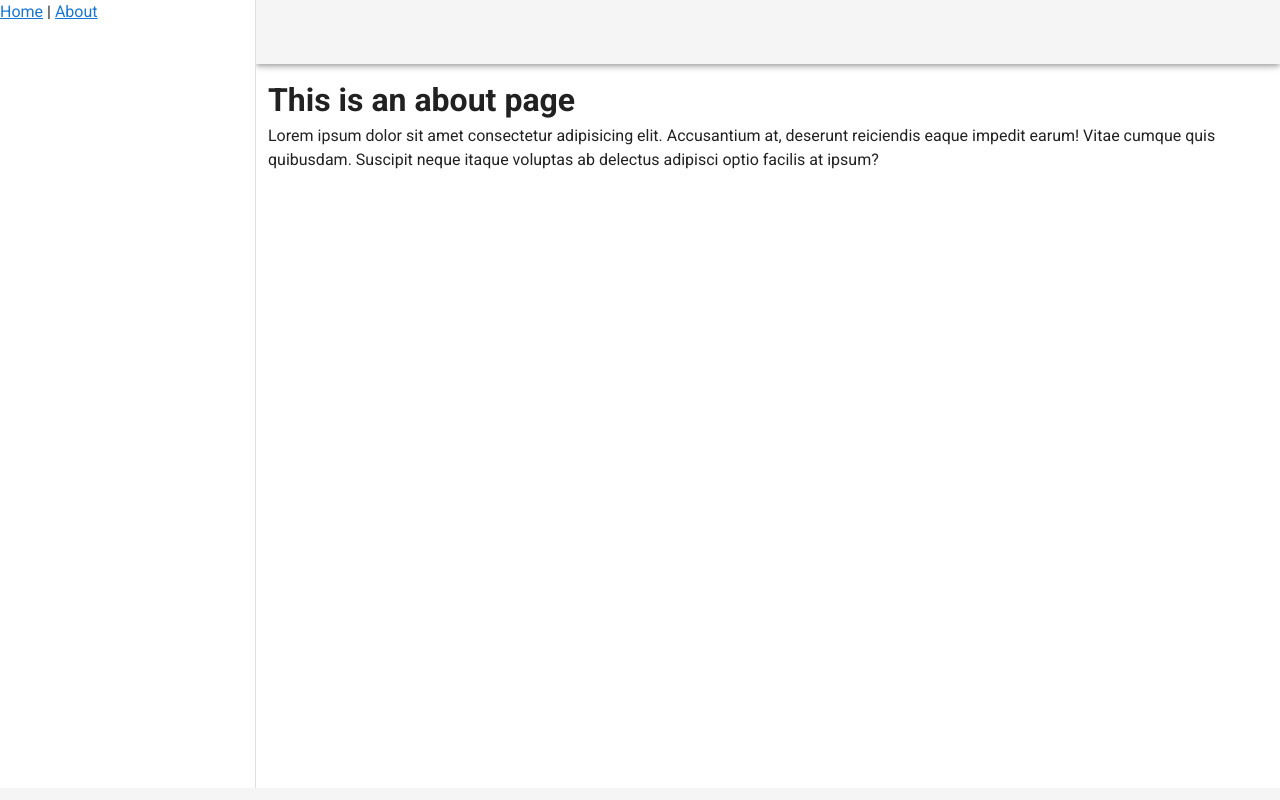
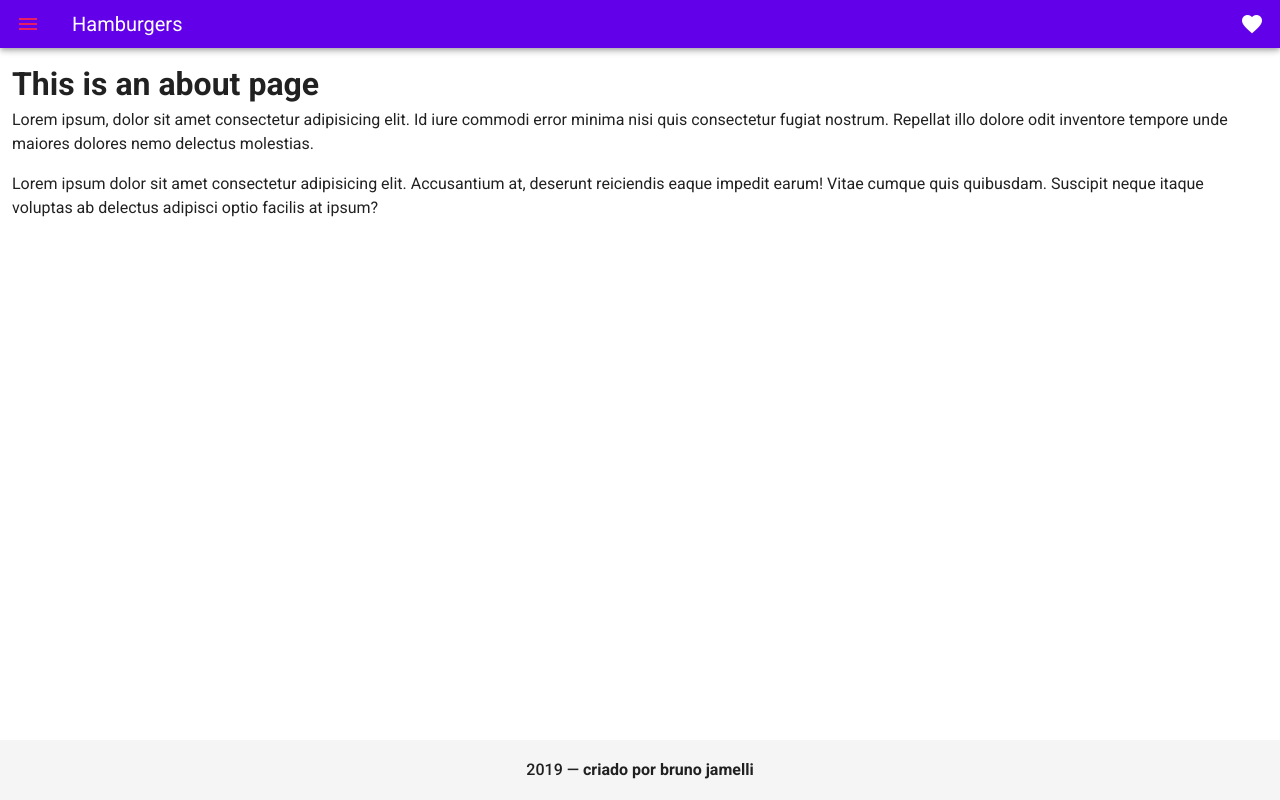
Before and after one commit to brunogeek9/vue-products, a Vue app: page /about in a window 1280 px wide. Built offline with nearby package versions, Linux system fonts and the light colour scheme; what vuejs-logger would draw is missing.

Commit message:
criando layout com vuetify

```diff
--- a/public/index.html
+++ b/public/index.html
@@ -7,6 +7,8 @@
     <link rel="icon" href="<%= BASE_URL %>favicon.ico">
     <title>vue-products</title>
     <link rel="stylesheet" href="https://fonts.googleapis.com/css?family=Roboto:100,300,400,500,700,900">
+    <link href="https://fonts.googleapis.com/icon?family=Material+Icons"
+      rel="stylesheet">
     <link rel="stylesheet" href="https://cdn.jsdelivr.net/npm/@mdi/font@latest/css/materialdesignicons.min.css">
   </head>
   <body>
--- a/src/App.vue
+++ b/src/App.vue
@@ -1,14 +1,8 @@
 <template>
 
   <v-app>
-    <v-navigation-drawer app>
-      <router-link to="/">Home</router-link> |
-      <router-link to="/about">About</router-link>
-    </v-navigation-drawer>
-
-    <v-app-bar app>
-      <!-- -->
-    </v-app-bar>
+    <navbar />
+    <!-- <v-app-bar color="deep-purple accent-4" dense dark>  -->
 
     <!-- Sizes your content based upon application components -->
     <v-content>
@@ -21,8 +15,20 @@
       </v-container>
     </v-content>
 
-    <v-footer app>
-      <!-- -->
+    <v-footer app absolute class="font-weight-medium">
+      <v-col class="text-center" cols="12">
+        {{ new Date().getFullYear() }} — <strong>criado por bruno jamelli</strong>
+      </v-col>
     </v-footer>
   </v-app>
 </template>
+
+<script>
+import navbar from './components/Navbar';
+
+export default {
+  components:{
+    navbar
+  }
+}
+</script>
--- /dev/null
+++ b/src/components/Navbar.vue
@@ -0,0 +1,66 @@
+<template>
+    <nav>
+        <v-app-bar app color="deep-purple accent-4" dense dark>
+        <v-app-bar-nav-icon color="pink"
+          dark
+          @click.stop="drawer = !drawer">
+        </v-app-bar-nav-icon>
+
+        <v-toolbar-title>Hamburgers</v-toolbar-title>
+        <div class="flex-grow-1"></div>
+        <v-btn icon>
+            <v-icon>mdi-heart</v-icon>
+        </v-btn>
+        </v-app-bar>
+
+        <v-navigation-drawer
+            v-model="drawer"
+            absolute
+            temporary
+        >
+        <v-list-item>
+            <v-list-item-avatar>
+            <v-img src="https://randomuser.me/api/portraits/men/78.jpg"></v-img>
+            </v-list-item-avatar>
+
+            <v-list-item-content>
+            <v-list-item-title>John Leider</v-list-item-title>
+            </v-list-item-content>
+        </v-list-item>
+
+        <v-divider></v-divider>
+
+        <v-list dense>
+
+            <v-list-item
+            v-for="item in items"
+            :key="item.title"
+            link
+            >
+            <v-list-item-icon>
+                <v-icon>{{ item.icon }}</v-icon>
+            </v-list-item-icon>
+
+            <v-list-item-content>
+                <v-list-item-title>{{ item.title }}</v-list-item-title>
+            </v-list-item-content>
+            </v-list-item>
+        </v-list>
+        </v-navigation-drawer>
+    </nav>
+
+</template>
+
+<script>
+export default {
+    data () {
+      return {
+        drawer: null,
+        items: [
+          { title: 'Homeaaa', icon: 'dashboard', link: '/' },
+          { title: 'About', icon: 'question_answer', link: '/about' },
+        ],
+      }
+    },
+  }
+</script>
--- a/src/views/About.vue
+++ b/src/views/About.vue
@@ -1,6 +1,7 @@
 <template>
   <div class="about">
     <h1>This is an about page</h1>
+    <p>Lorem ipsum, dolor sit amet consectetur adipisicing elit. Id iure commodi error minima nisi quis consectetur fugiat nostrum. Repellat illo dolore odit inventore tempore unde maiores dolores nemo delectus molestias.</p>
     <p>Lorem ipsum dolor sit amet consectetur adipisicing elit. Accusantium at, deserunt reiciendis eaque impedit earum! Vitae cumque quis quibusdam. Suscipit neque itaque voluptas ab delectus adipisci optio facilis at ipsum?</p>
   </div>
 </template>
--- a/src/views/Home.vue
+++ b/src/views/Home.vue
@@ -1,5 +1,6 @@
 <template>
   <div class="home">
+    <h1>home page</h1>
     <p>Lorem, ipsum dolor sit amet consectetur adipisicing elit. Cumque tenetur dolorem cupiditate, reiciendis nam expedita in laudantium beatae amet soluta delectus explicabo laborum magni earum fugit perferendis cum nobis autem?</p>
   </div>
 </template>
```
